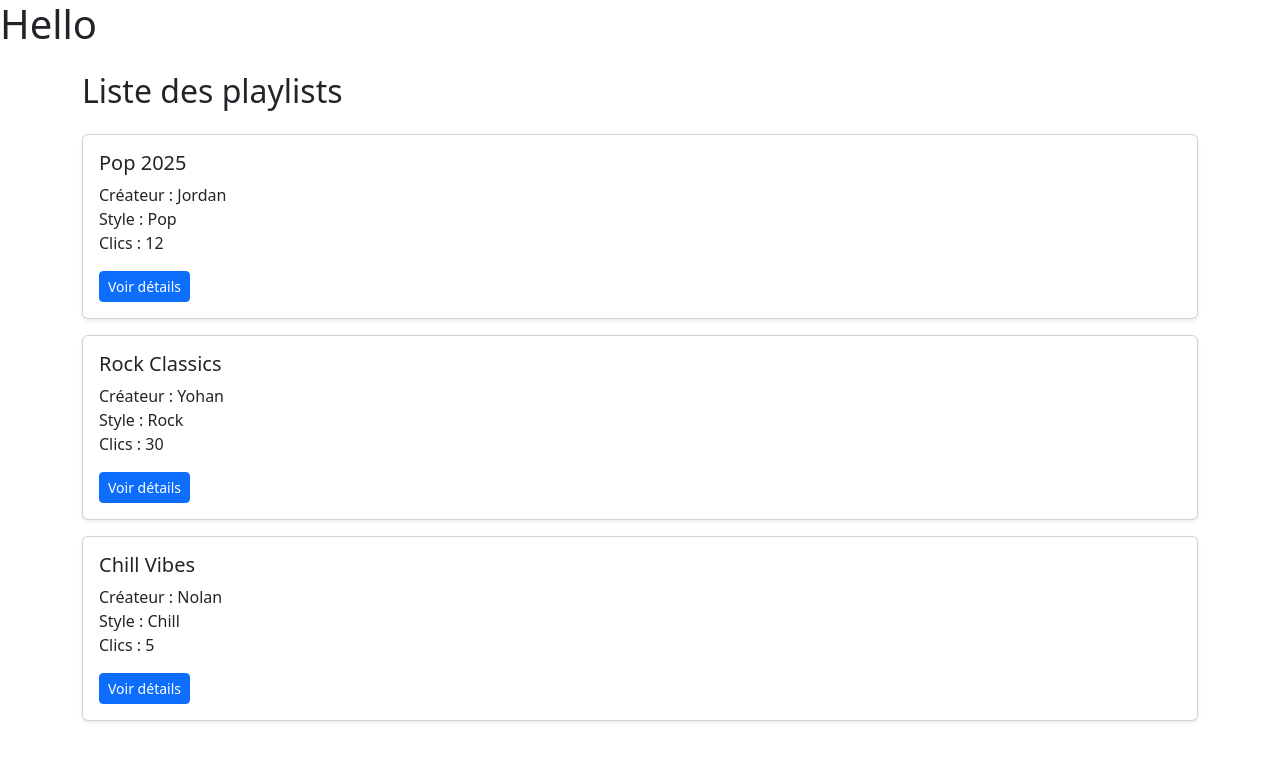
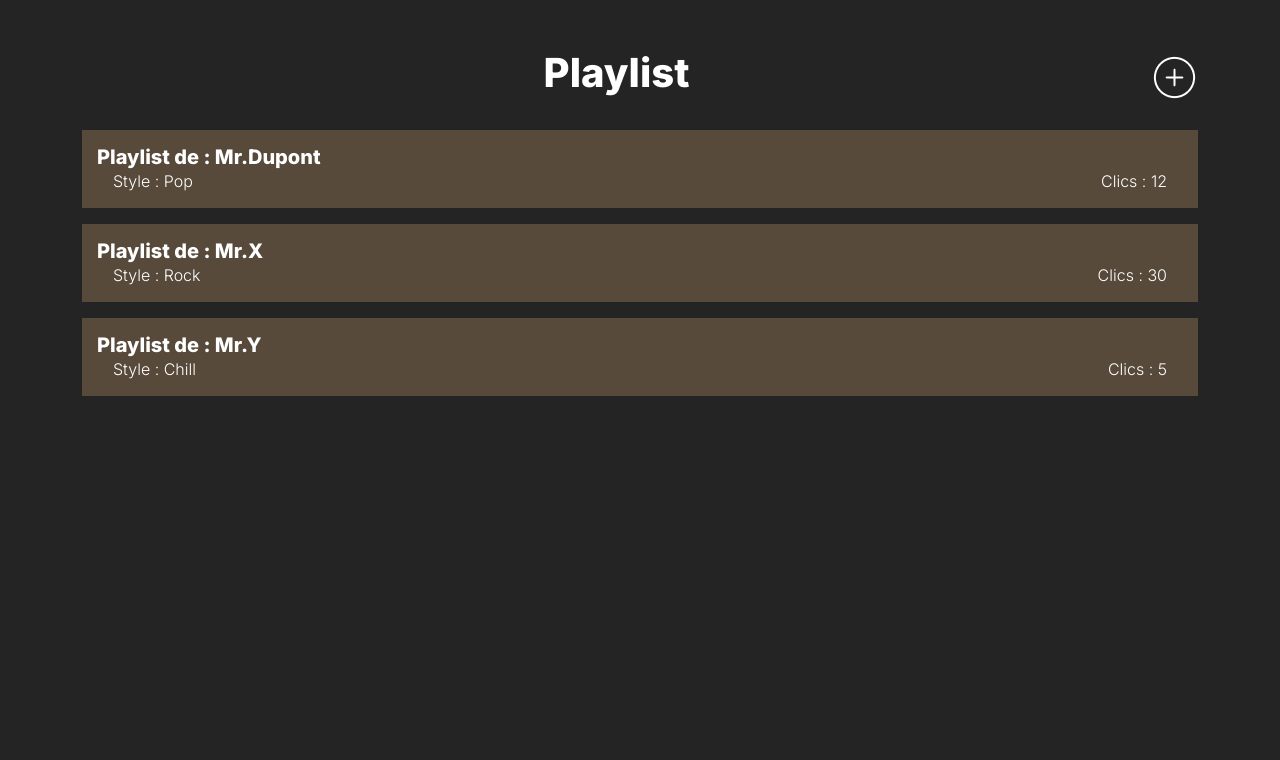
Before and after one commit to JordanBRSA/ProjetMEMPA_FRONT, an Angular app: page / in a window 1280 px wide. Shown: the top 760 px of the page. Built offline with nearby package versions, Linux system fonts and the light colour scheme.

Commit message:
KAN-12 feat: Ajout icon, début méthode add

```diff
--- a/src/app/app.html
+++ b/src/app/app.html
@@ -1,2 +1 @@
-<H1 class="">Hello</H1>
 <router-outlet />
--- a/src/app/features/playlist-list/playlist-list.css
+++ b/src/app/features/playlist-list/playlist-list.css
@@ -0,0 +1,38 @@
+.title{
+  font-family: var(--title-font), serif;
+  color: var(--title-color);
+  font-weight: 800;
+  display: flex;
+  flex-direction: column;
+  align-items: center;
+  padding: var(--title-padding);
+}
+
+.card-body{
+  background-color: #574A3B;
+  padding: 15px;
+}
+
+.card-title{
+  font-family: var(--title-font), serif;
+  color: var(--title-color);
+  font-weight: 800;
+}
+
+.card-info{
+  font-family: var(--title-font), serif;
+  color: var(--title-color);
+  font-weight: 300;
+}
+
+.btn-add {
+  background: none;
+  border: none;
+  padding: 0;
+  cursor: pointer;
+  transition: transform 0.2s ease;
+}
+
+.btn-add:hover {
+  transform: scale(1.1); /* Petit effet de zoom sympa au survol */
+}
--- a/src/app/features/playlist-list/playlist-list.html
+++ b/src/app/features/playlist-list/playlist-list.html
@@ -1,17 +1,19 @@
-<div class="container mt-4">
-  <h2 class="mb-4">Liste des playlists</h2>
 
-  <div *ngFor="let playlist of playlists" class="card mb-3 shadow-sm">
+
+<div class="container mt-4 d-flex flex-column">
+  <div class="d-flex flex-row">
+    <h1 class="title flex-fill">Playlist</h1>
+    <button class="btn-add" (click)="onCreatePlaylist()">
+      <img ngSrc="images/plus_icon.png" alt="Ajouter une playlist" height="47" width="47" priority>
+    </button>
+  </div>
+  <div *ngFor="let playlist of playlists" class="mb-3">
     <div class="card-body">
-      <h5 class="card-title">{{ playlist.name }}</h5>
-      <p class="card-text">
-        Créateur : {{ playlist.creator }} <br>
-        Style : {{ playlist.style }} <br>
-        Clics : {{ playlist.clicks }}
-      </p>
-      <button class="btn btn-primary btn-sm">
-        Voir détails
-      </button>
+      <h5 class="card-title">Playlist de : {{ playlist.creator }} </h5>
+        <div class="d-flex flex-row justify-content-between px-3 card-info">
+          <div>Style : {{ playlist.style }}</div>
+          <div>Clics : {{ playlist.clicks }}</div>
+        </div>
     </div>
   </div>
 </div>
--- a/src/app/features/playlist-list/playlist-list.ts
+++ b/src/app/features/playlist-list/playlist-list.ts
@@ -1,11 +1,11 @@
 import { Component, OnInit } from '@angular/core';
-import { CommonModule } from '@angular/common';
+import {CommonModule, NgOptimizedImage} from '@angular/common';
 import { PlaylistService, Playlist } from '../../services/playlist/playlist';
 
 @Component({
   selector: 'app-playlist-list',
   standalone: true,
-  imports: [CommonModule],
+  imports: [CommonModule, NgOptimizedImage],
   templateUrl: './playlist-list.html',
   styleUrl: './playlist-list.css'
 })
@@ -20,4 +20,10 @@ export class PlaylistList implements OnInit {
       this.playlists = data;
     });
   }
+
+  onCreatePlaylist() {
+    console.log('Bouton cliqué !');
+    //TODO CHANGER POUR ADAPTER UNE FOIS LA PAGE D'AJOUT CREEE
+    alert('Création d\'une nouvelle playlist...');
+  }
 }
--- a/src/app/services/playlist/playlist.ts
+++ b/src/app/services/playlist/playlist.ts
@@ -16,9 +16,9 @@ export interface Playlist {
 export class PlaylistService {
 
   private mockPlaylists: Playlist[] = [
-    { id: 1, name: 'Pop 2025', creator: 'Jordan', clicks: 12, style: 'Pop' },
-    { id: 2, name: 'Rock Classics', creator: 'Yohan', clicks: 30, style: 'Rock' },
-    { id: 3, name: 'Chill Vibes', creator: 'Nolan', clicks: 5, style: 'Chill' }
+    { id: 1, name: 'Pop 2025', creator: 'Mr.Dupont', clicks: 12, style: 'Pop' },
+    { id: 2, name: 'Rock Classics', creator: 'Mr.X', clicks: 30, style: 'Rock' },
+    { id: 3, name: 'Chill Vibes', creator: "Mr.Y", clicks: 5, style: 'Chill' }
   ];
 
   getPlaylists(): Observable<Playlist[]> {
--- a/src/styles.css
+++ b/src/styles.css
@@ -1 +1,13 @@
 /* You can add global styles to this file, and also import other style files */
+@import url('https://fonts.googleapis.com/css2?family=Inter:ital,opsz,wght@0,14..32,100..900;1,14..32,100..900&display=swap');
+
+:root {
+  --main-bg: #242424;
+  --title-font: 'Inter', sans-serif;
+  --title-color: #FFFFFF;
+  --title-padding: 25px;
+}
+
+body {
+  background-color: var(--main-bg);
+}
```
Also changed, not shown: public/images/plus_icon.png (added), 1 other file (tests, documents, lock files or other folders).
